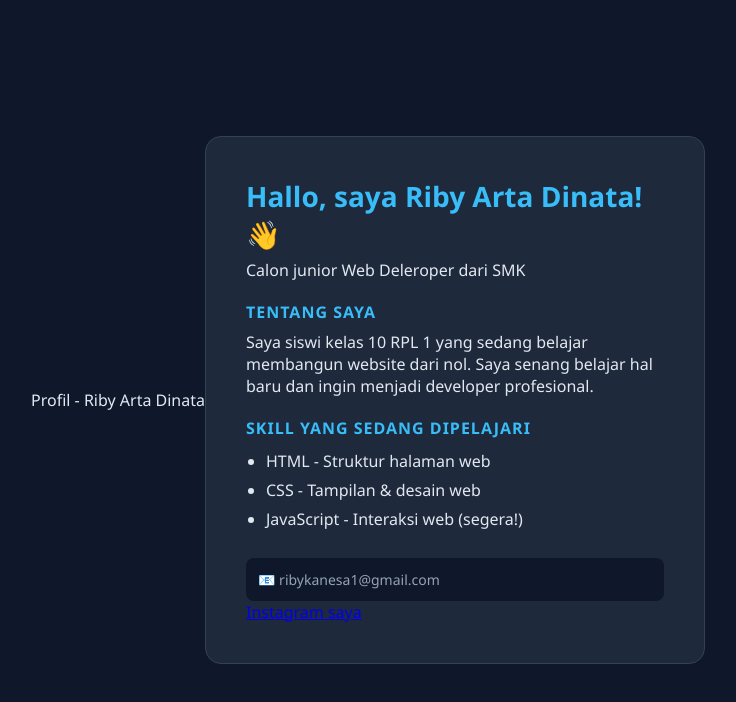
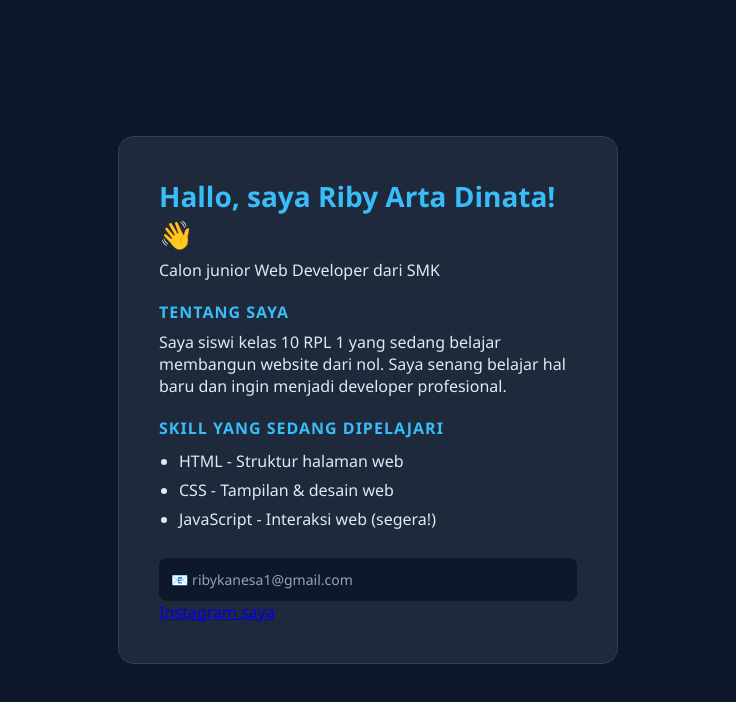
Before and after one commit to rbyarthaaa/tugas-1-smkn1kepanjen, a plain HTML site: page index.html in a window 1280 px wide. Shown: the whole page, without its empty margins (272-1008 px from the left). Drawn offline with Linux system fonts and the light colour scheme.

Commit message:
mengubah tautan css

```diff
--- a/index.html
+++ b/index.html
@@ -3,14 +3,14 @@
 <head>
     <meta charset="UTF-8">
     <meta name="viewport" content="width=device-width, initial-scale=1.0">
-    <link rel="stylesheet" href="modul1.css"
+    <link rel="stylesheet" href="modul1.css">
     <title>Profil - Riby Arta Dinata</title>
 </head>
 <body>
 
     <div class="kartu-profil">
         <h1>Hallo, saya Riby Arta Dinata!👋 </h1>
-        <p class="tagline">Calon junior Web Deleroper dari SMK</p>
+        <p class="tagline">Calon junior Web Developer dari SMK</p>
 
         <h2>Tentang Saya</h2>
         <p>Saya siswi kelas 10 RPL 1 yang sedang belajar membangun website dari nol. Saya senang belajar hal baru dan ingin menjadi developer profesional.</p>
```
